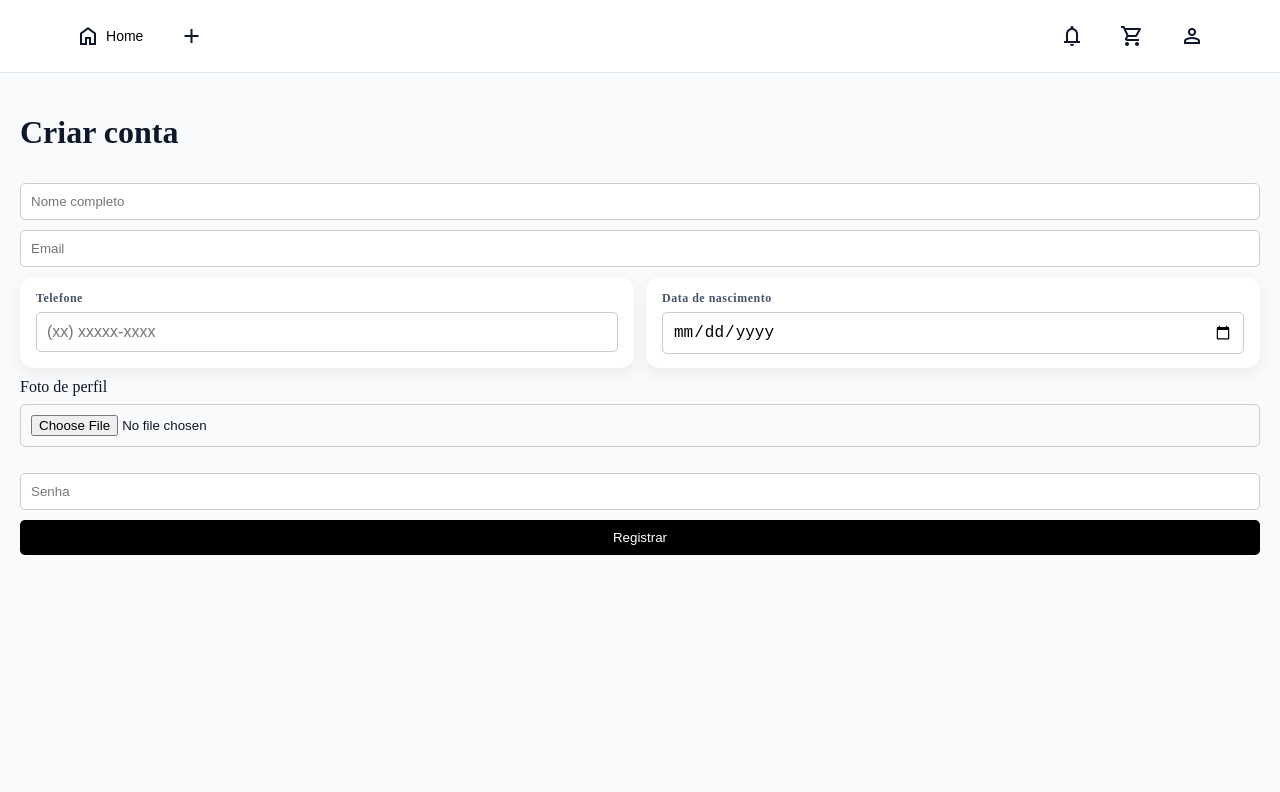
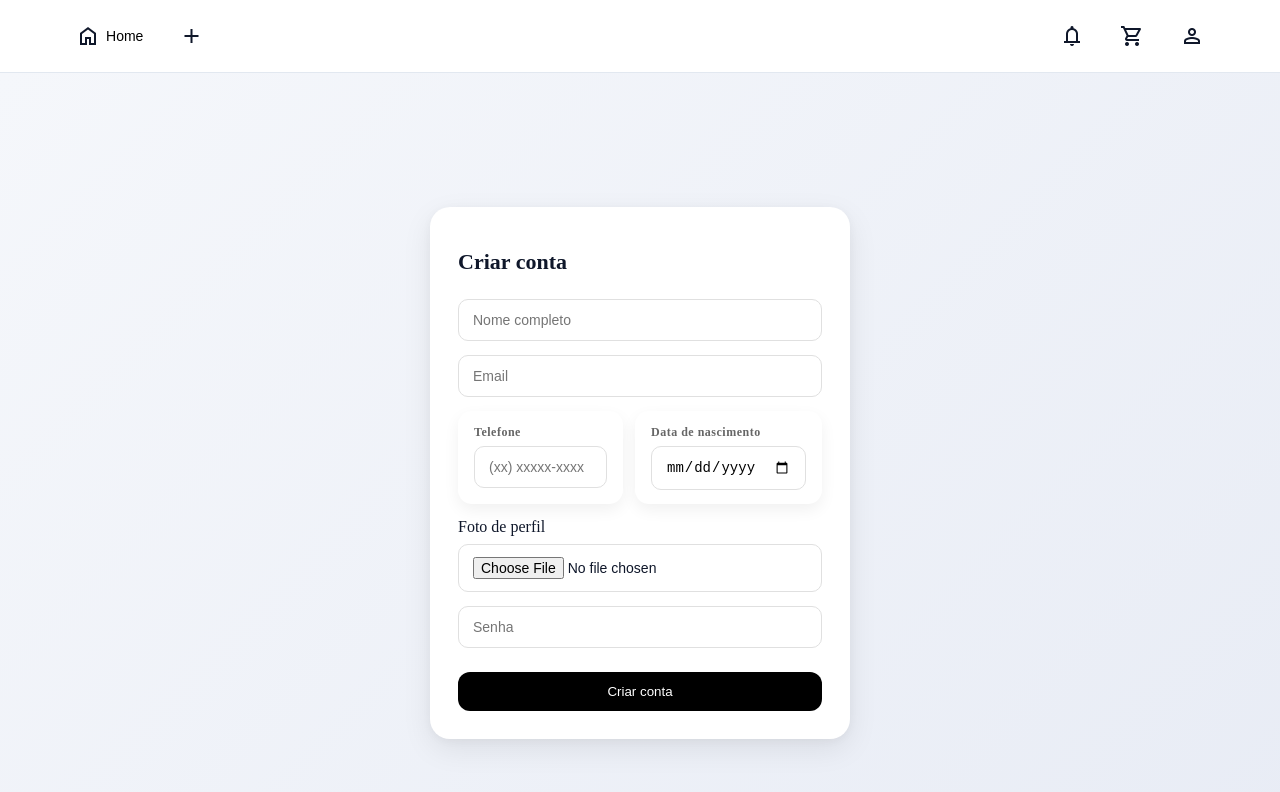
Before and after one commit to amandastss/Reveste-Frontend, a Vue app: page /auth/register in a window 1280 px wide. Shown: the top 792 px of the page. Built offline with nearby package versions, Linux system fonts and the light colour scheme; a web font is replaced by a local one.

Commit message:
FEAT: Implementação do sistema de login #20

```diff
--- a/src/App.vue
+++ b/src/App.vue
@@ -1,13 +1,21 @@
 <script setup lang="ts">
 import { ref } from 'vue'
+import { useRoute } from 'vue-router'
 
 import HeaderMobile from './components/HeaderMobileComponent.vue'
 import HeaderDesktop from './components/HeaderDesktopComponent.vue'
 import FooterMobile from './components/FooterMobileComponent.vue'
 import MenuComponent from './components/MenuComponent.vue'
 
+const route = useRoute()
+
 /* controla abrir e fechar o menu lateral */
 const isMenuOpen = ref(false)
+
+/* verifica se deve esconder o footer */
+const shouldHideFooter = () => {
+  return route.path.startsWith('/auth/')
+}
 
 function openMenu() {
   isMenuOpen.value = true
@@ -33,7 +41,7 @@ function closeMenu() {
       <router-view />
     </main>
 
-    <FooterMobile />
+    <FooterMobile v-if="!shouldHideFooter()" />
   </div>
 </template>
 
--- a/src/views/auth/RegisterView.vue
+++ b/src/views/auth/RegisterView.vue
@@ -44,7 +44,7 @@ async function register() {
       phone.value,
       birthdate.value,
       photo.value ?? undefined,
-      undefined
+      undefined,
     )
 
     const responseData = response.data || {}
@@ -62,59 +62,31 @@ async function register() {
 
     const token = typeof responseData.token === 'string' ? responseData.token : undefined
     if (token) {
-      try { localStorage.setItem('token', token) } catch {}
-      try { localStorage.setItem('isLogin', 'true') } catch {}
-
-      try {
-        function extractCandidateId(obj: unknown): string | number | undefined {
-          if (!obj || typeof obj !== 'object') return undefined
-          const o = obj as Record<string, unknown>
-          const uid = o.user_id ?? (o.user && (o.user as Record<string, unknown>).id)
-          if (typeof uid === 'string' || typeof uid === 'number') return uid
-          return undefined
-        }
-
-        const candidateId = extractCandidateId(responseData)
-        const serverUser = await authApi.fetchUserFromCandidates(token, candidateId)
-        if (serverUser) {
-          const enriched = {
-            ...userData,
-            ...serverUser,
-            photo: userData.photo || serverUser.profile_image || serverUser.photo || serverUser.avatar || serverUser.image,
-            date_of_birth: userData.date_of_birth || serverUser.birth_date || serverUser.date_of_birth || serverUser.birthdate,
-          }
-          try { localStorage.setItem('user', JSON.stringify(enriched)) } catch {}
-        }
-      } catch {}
-
+      localStorage.setItem('token', token)
+      localStorage.setItem('isLogin', 'true')
       router.push('/profile')
       return
     }
 
-    try { localStorage.setItem('isLogin', 'true') } catch {}
-    alert('Conta criada com sucesso! Agora faça login.')
+    localStorage.setItem('isLogin', 'true')
     router.push('/auth/password')
   } catch (err: unknown) {
-    console.error('Register error:', err)
-    const msg = (() => {
-      if (typeof err === 'object' && err !== null && 'response' in err) {
-        try {
-          const e = err as Record<string, unknown>
-          const resp = e.response as Record<string, unknown> | undefined
-          const data = resp?.data as Record<string, unknown> | undefined
-          if (data && typeof data.message === 'string') return data.message
-        } catch {}
+    console.error(err)
+
+    if (err instanceof Error) {
+      alert('Erro: ' + err.message)
+    } else {
+      alert('Erro ao criar conta')
     }
-      return 'Tente novamente'
-    })()
-    alert('Erro ao criar conta: ' + msg)
   }
 }
 </script>
 
 <template>
-  <div class="register">
+  <div class="register-wrapper">
+    <div class="register-card">
       <h1>Criar conta</h1>
+
       <input v-model="name" placeholder="Nome completo" />
       <input v-model="email" placeholder="Email" type="email" />
 
@@ -123,6 +95,7 @@ async function register() {
           <label>Telefone</label>
           <input v-model="phone" placeholder="(xx) xxxxx-xxxx" type="tel" />
         </div>
+
         <div class="field-group">
           <label>Data de nascimento</label>
           <input v-model="birthdate" type="date" />
@@ -132,39 +105,72 @@ async function register() {
       <div class="photo-field">
         <label>Foto de perfil</label>
         <input type="file" accept="image/*" @change="handlePhotoChange" />
+
         <div v-if="photoPreview" class="photo-preview">
-        <img :src="photoPreview" alt="Foto de perfil" />
+          <img :src="photoPreview" />
         </div>
       </div>
 
       <input v-model="password" placeholder="Senha" type="password" />
-    <button @click="register">Registrar</button>
+
+      <button @click="register">Criar conta</button>
+    </div>
   </div>
 </template>
 
 <style scoped>
-.register {
-  padding: 20px;
+/* BACKGROUND */
+.register-wrapper {
+  min-height: 100vh;
+  display: flex;
+  align-items: center;
+  justify-content: center;
+  padding: 24px;
+  background: linear-gradient(135deg, #f5f7fb, #e8ecf5);
+}
+
+/* CARD */
+.register-card {
+  width: 100%;
+  max-width: 420px;
+  background: #ffffff;
+  padding: 28px;
+  border-radius: 20px;
+
+  /* SOMBRA */
+  box-shadow:
+    0 10px 30px rgba(0, 0, 0, 0.08),
+    0 2px 10px rgba(0, 0, 0, 0.04);
+
   display: flex;
   flex-direction: column;
-  gap: 10px;
+  gap: 14px;
 }
 
-input {
-  padding: 10px;
-  border: 1px solid #ccc;
-  border-radius: 5px;
+/* TITLE */
+.register-card h1 {
+  font-size: 22px;
+  font-weight: 600;
+  margin-bottom: 10px;
 }
 
-button {
-  padding: 10px;
-  background: #000;
-  color: #fff;
-  border: none;
-  border-radius: 5px;
-  cursor: pointer;
+/* INPUTS */
+input {
+  padding: 12px 14px;
+  border-radius: 10px;
+  border: 1px solid #e0e0e0;
+  font-size: 14px;
+  transition: 0.2s;
 }
 
+/* FOCUS */
+input:focus {
+  outline: none;
+  border-color: #000;
+  box-shadow: 0 0 0 3px rgba(0, 0, 0, 0.08);
+}
+
+/* ROW */
 .field-row {
   display: flex;
   gap: 12px;
@@ -172,37 +178,33 @@ button {
 }
 
 .field-group {
+  flex: 1;
   display: flex;
   flex-direction: column;
   gap: 6px;
-  flex: 1;
 }
 
 .field-group label {
   font-size: 12px;
-  color: var(--text-muted);
+  color: #666;
 }
 
-.field-group select,
-.field-group input {
-  padding: 10px;
-  border: 1px solid #ccc;
-  border-radius: 5px;
-}
-
+/* FOTO */
 .photo-field {
   display: flex;
   flex-direction: column;
   gap: 8px;
-  margin-bottom: 16px;
 }
 
 .photo-preview {
   width: 110px;
   height: 110px;
-  border-radius: 22px;
+  border-radius: 20px;
   overflow: hidden;
-  border: 1px solid #ccc;
+
+  border: 2px solid #eee;
+
+  box-shadow: 0 6px 16px rgba(0, 0, 0, 0.1);
 }
 
 .photo-preview img {
@@ -211,28 +213,28 @@ button {
   object-fit: cover;
 }
 
-.field-row {
-  display: flex;
-  gap: 12px;
-  flex-wrap: wrap;
+/* BUTTON */
+button {
+  margin-top: 10px;
+  padding: 12px;
+  border-radius: 12px;
+  border: none;
+  background: #000;
+  color: white;
+  font-weight: 500;
+  cursor: pointer;
+
+  transition: 0.2s;
 }
 
-.field-group {
-  display: flex;
-  flex-direction: column;
-  gap: 6px;
-  flex: 1;
+/* HOVER */
+button:hover {
+  transform: translateY(-1px);
+  box-shadow: 0 6px 14px rgba(0, 0, 0, 0.15);
 }
 
-.field-group label {
-  font-size: 12px;
-  color: var(--text-muted);
-}
-
-.field-group select,
-.field-group input {
-  padding: 10px;
-  border: 1px solid #ccc;
-  border-radius: 5px;
+/* CLICK */
+button:active {
+  transform: scale(0.98);
 }
 </style>
```
Lines whose indentation alone changed are shown as unchanged.
